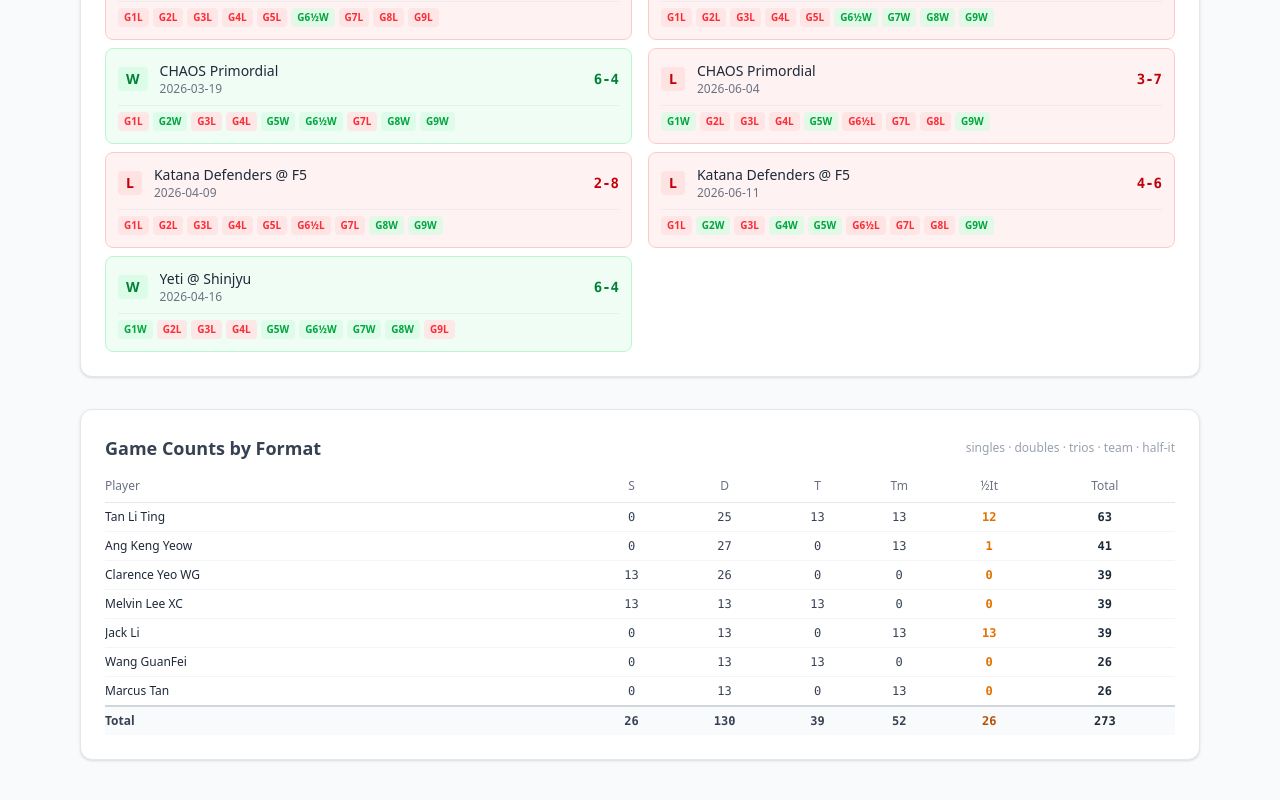
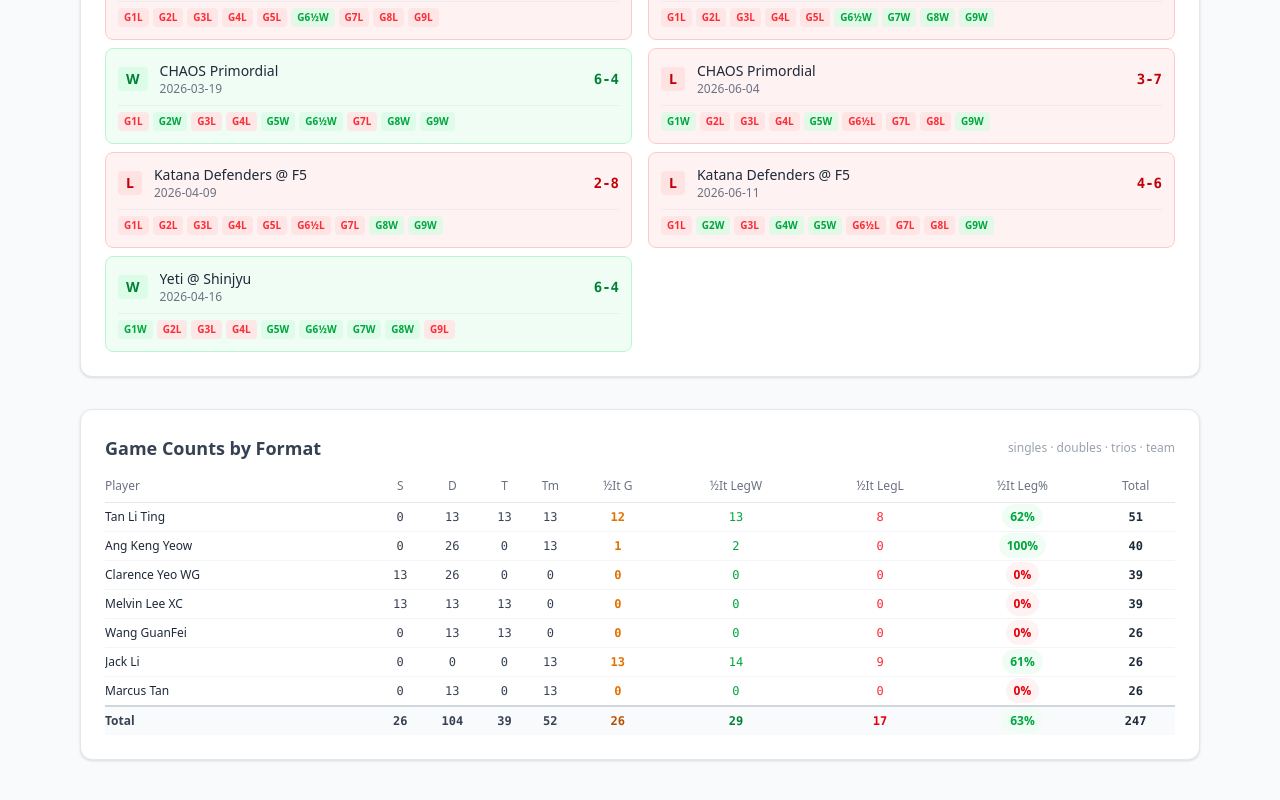
Before and after one commit to angkengyeow/thirstdayatdb, a React (Vite) app in the folder thirstdayatdb/: page / in a window 1280 px wide. Shown: the part 1572-2372 px from the top of the page. Built offline with nearby package versions, Linux system fonts and the light colour scheme; no server answers.

Commit message:
Bud run changes (2026-06-13T10:11:27.224Z)

```diff
--- a/thirstdayatdb/src/pages/DashboardPage.tsx
+++ b/thirstdayatdb/src/pages/DashboardPage.tsx
@@ -418,54 +418,84 @@ function TrendArrow({ dir }: { dir: 'up' | 'down' | 'same' }) {
   return null;
 }
 
-/** Per-player game counts by format (singles, doubles, trios, team, half-it) */
+/** Per-player game counts by format with Half-It leg details */
 function GameFormatTotals({ players, matchSessions }: { players: any[]; matchSessions: any[]; refresh: number }) {
   const formatLabels: Record<string, string> = {
     singles: 'S',
     doubles: 'D',
     trios: 'T',
     team: 'Tm',
-    'half-it': '½It',
   };
-  const formatOrder = ['singles', 'doubles', 'trios', 'team', 'half-it'] as const;
+  const formatOrder = ['singles', 'doubles', 'trios', 'team'] as const;
 
-  const playerFormatCounts = new Map<string, Record<string, number>>();
+  const playerData = new Map<string, {
+    formatCounts: Record<string, number>;
+    halfItGames: number;
+    halfItLegsWon: number;
+    halfItLegsLost: number;
+    otherLegsWon: number;
+    otherLegsLost: number;
+  }>();
   const formatTotals: Record<string, number> = {};
   for (const fmt of formatOrder) formatTotals[fmt] = 0;
+  let totalHalfItGames = 0;
+  let totalHalfItLegsWon = 0;
+  let totalHalfItLegsLost = 0;
+  let totalOtherLegsWon = 0;
+  let totalOtherLegsLost = 0;
 
   for (const s of matchSessions) {
     const games = getGamePerformancesForSession(s.id);
     for (const g of games) {
       const pName = players.find(p => p.player.id === g.playerId)?.player.name;
       if (!pName) continue;
-      if (!playerFormatCounts.has(pName)) {
-        playerFormatCounts.set(pName, Object.fromEntries(formatOrder.map(f => [f, 0])));
+      if (!playerData.has(pName)) {
+        playerData.set(pName, {
+          formatCounts: Object.fromEntries(formatOrder.map(f => [f, 0])),
+          halfItGames: 0,
+          halfItLegsWon: 0,
+          halfItLegsLost: 0,
+          otherLegsWon: 0,
+          otherLegsLost: 0,
+        });
       }
-      playerFormatCounts.get(pName)![g.gameType] = (playerFormatCounts.get(pName)![g.gameType] || 0) + 1;
-      formatTotals[g.gameType] = (formatTotals[g.gameType] || 0) + 1;
-      // Also count half-it format separately
+      const pd = playerData.get(pName)!;
+
       if (g.format === 'half-it') {
-        playerFormatCounts.get(pName)!['half-it'] = (playerFormatCounts.get(pName)!['half-it'] || 0) + 1;
-        formatTotals['half-it'] = (formatTotals['half-it'] || 0) + 1;
+        pd.halfItGames++;
+        pd.halfItLegsWon += g.legsWon;
+        pd.halfItLegsLost += g.legsLost;
+        totalHalfItGames++;
+        totalHalfItLegsWon += g.legsWon;
+        totalHalfItLegsLost += g.legsLost;
+      } else {
+        pd.formatCounts[g.gameType] = (pd.formatCounts[g.gameType] || 0) + 1;
+        formatTotals[g.gameType] = (formatTotals[g.gameType] || 0) + 1;
+        pd.otherLegsWon += g.legsWon;
+        pd.otherLegsLost += g.legsLost;
+        totalOtherLegsWon += g.legsWon;
+        totalOtherLegsLost += g.legsLost;
       }
     }
   }
 
-  const sortedPlayers = [...playerFormatCounts.entries()]
-    .map(([name, counts]) => ({ name, counts }))
+  const sortedPlayers = [...playerData.entries()]
+    .map(([name, d]) => ({ name, ...d }))
     .sort((a, b) => {
-      const totalA = formatOrder.reduce((s, f) => s + (a.counts[f] || 0), 0);
-      const totalB = formatOrder.reduce((s, f) => s + (b.counts[f] || 0), 0);
+      const totalA = formatOrder.reduce((s, f) => s + (a.formatCounts[f] || 0), 0) + a.halfItGames;
+      const totalB = formatOrder.reduce((s, f) => s + (b.formatCounts[f] || 0), 0) + b.halfItGames;
       return totalB - totalA;
     });
 
   if (sortedPlayers.length === 0) return null;
 
+  const allFormatTotal = formatOrder.reduce((s, f) => s + (formatTotals[f] || 0), 0) + totalHalfItGames;
+
   return (
     <div className="bg-white rounded-xl shadow-sm border border-gray-200 p-6 mb-8">
       <div className="flex items-center justify-between mb-4">
         <h2 className="text-lg font-semibold text-gray-700">Game Counts by Format</h2>
-        <span className="text-xs text-gray-400">singles · doubles · trios · team · half-it</span>
+        <span className="text-xs text-gray-400">singles · doubles · trios · team</span>
       </div>
       <div className="overflow-x-auto">
         <table className="w-full text-left text-xs">
@@ -473,24 +503,31 @@ function GameFormatTotals({ players, matchSessions }: { players: any[]; matchSes
             <tr className="border-b border-gray-200 text-gray-500">
               <th className="pb-2 font-medium">Player</th>
               {formatOrder.map(f => (
-                <th key={f} className="pb-2 font-medium text-center" title={f}>
-                  {formatLabels[f]}
-                </th>
+                <th key={f} className="pb-2 font-medium text-center" title={f}>{formatLabels[f]}</th>
               ))}
+              <th className="pb-2 font-medium text-center" title="Half-It games">½It G</th>
+              <th className="pb-2 font-medium text-center" title="Half-It legs won">½It LegW</th>
+              <th className="pb-2 font-medium text-center" title="Half-It legs lost">½It LegL</th>
+              <th className="pb-2 font-medium text-center" title="Half-It leg win percentage">½It Leg%</th>
               <th className="pb-2 font-medium text-center">Total</th>
             </tr>
           </thead>
           <tbody>
-            {sortedPlayers.map(({ name, counts }) => {
-              const total = formatOrder.reduce((s, f) => s + (counts[f] || 0), 0);
+            {sortedPlayers.map(({ name, formatCounts, halfItGames, halfItLegsWon, halfItLegsLost }) => {
+              const total = formatOrder.reduce((s, f) => s + (formatCounts[f] || 0), 0) + halfItGames;
+              const halfItLegPct = (halfItLegsWon + halfItLegsLost) > 0
+                ? Math.round((halfItLegsWon / (halfItLegsWon + halfItLegsLost)) * 100)
+                : 0;
               return (
                 <tr key={name} className="border-b border-gray-100 hover:bg-gray-50">
                   <td className="py-1.5 font-medium text-gray-800">{name}</td>
                   {formatOrder.map(f => (
-                    <td key={f} className={`py-1.5 text-center font-mono ${f === 'half-it' ? 'text-amber-600 font-semibold' : 'text-gray-700'}`}>
-                      {counts[f] || 0}
-                    </td>
+                    <td key={f} className="py-1.5 text-center font-mono text-gray-700">{formatCounts[f] || 0}</td>
                   ))}
+                  <td className="py-1.5 text-center font-mono font-semibold text-amber-600">{halfItGames}</td>
+                  <td className="py-1.5 text-center font-mono text-green-600">{halfItLegsWon}</td>
+                  <td className="py-1.5 text-center font-mono text-red-500">{halfItLegsLost}</td>
+                  <td className="py-1.5 text-center"><WinBadge pct={halfItLegPct} /></td>
                   <td className="py-1.5 text-center font-mono font-bold text-gray-800">{total}</td>
                 </tr>
               );
@@ -499,13 +536,17 @@ function GameFormatTotals({ players, matchSessions }: { players: any[]; matchSes
             <tr className="border-t-2 border-gray-300 bg-gray-50 font-semibold">
               <td className="py-1.5 text-gray-700">Total</td>
               {formatOrder.map(f => (
-                <td key={f} className={`py-1.5 text-center font-mono ${f === 'half-it' ? 'text-amber-700 font-bold' : 'text-gray-700'}`}>
-                  {formatTotals[f] || 0}
-                </td>
+                <td key={f} className="py-1.5 text-center font-mono text-gray-700">{formatTotals[f] || 0}</td>
               ))}
-              <td className="py-1.5 text-center font-mono font-bold text-gray-800">
-                {formatOrder.reduce((s, f) => s + (formatTotals[f] || 0), 0)}
+              <td className="py-1.5 text-center font-mono font-bold text-amber-700">{totalHalfItGames}</td>
+              <td className="py-1.5 text-center font-mono font-bold text-green-700">{totalHalfItLegsWon}</td>
+              <td className="py-1.5 text-center font-mono font-bold text-red-600">{totalHalfItLegsLost}</td>
+              <td className="py-1.5 text-center font-bold">
+                <WinBadge pct={(totalHalfItLegsWon + totalHalfItLegsLost) > 0
+                  ? Math.round((totalHalfItLegsWon / (totalHalfItLegsWon + totalHalfItLegsLost)) * 100)
+                  : 0} />
               </td>
+              <td className="py-1.5 text-center font-mono font-bold text-gray-800">{allFormatTotal}</td>
             </tr>
           </tbody>
         </table>
```
